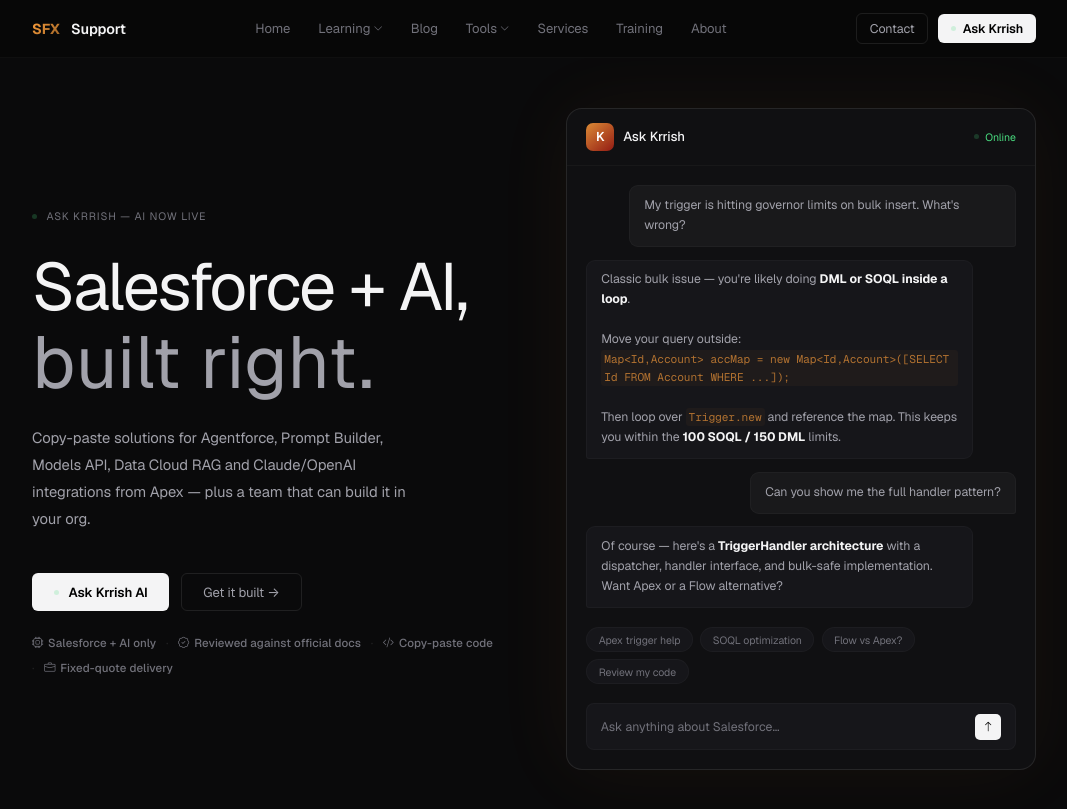
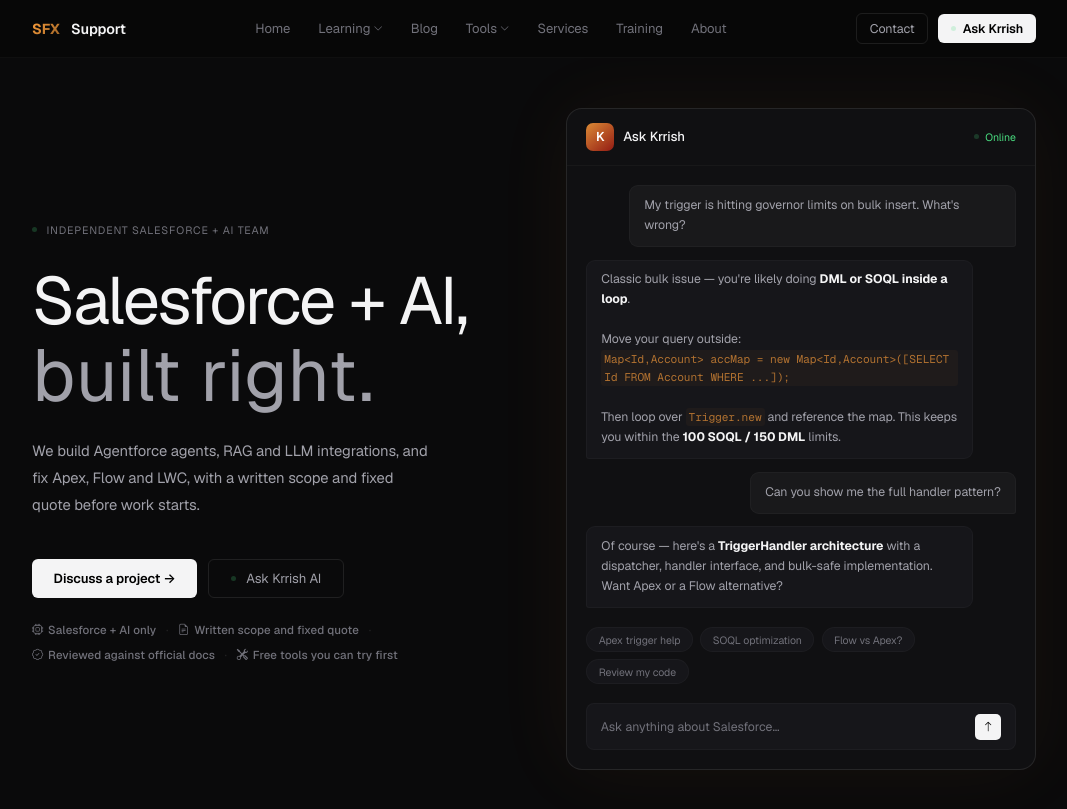
Before and after one commit to sfxsupport/main, a Jekyll site: the page index.html, which Jekyll copies as it is, in a window 1280 px wide and 900 px high. Shown: the top 809 px of the window, without its empty margins (106-1173 px from the left). Built offline with Jekyll 4.4.1, drawn with Linux system fonts in a browser that asks for light colours; some of the changed text lies outside the part shown.

Commit message:
Homepage copy: lead with paid delivery, Discuss a project primary, honest trust row, remove coming-soon tools
Co-Authored-By: Claude Opus 5.5 <noreply@anthropic.com>
Claude-Session: https://claude.ai/code/session_01SGAvG56sbdUa8ZuE1eP29E

```diff
--- a/index.html
+++ b/index.html
@@ -4,7 +4,7 @@
 <meta charset="UTF-8">
 <meta name="viewport" content="width=device-width, initial-scale=1.0">
 <title>SFX Support — Salesforce + AI Solutions: Agentforce, Prompt Builder & LLM Integrations</title>
-<meta name="description" content="Practical Salesforce + AI solutions: Agentforce actions, Prompt Builder, Models API, Data Cloud RAG, MCP and Claude/OpenAI from Apex. Copy-paste code, tools and expert delivery.">
+<meta name="description" content="Independent Salesforce + AI team: Agentforce agents, RAG and LLM integrations, and Apex, Flow and LWC fixes, scoped and quoted before work starts. Plus free tools and guides.">
 <meta name="keywords" content="Salesforce developer, Salesforce interview questions, Salesforce learning, Apex interview, LWC interview questions, Salesforce AI chatbot, Salesforce debug log analyzer, Salesforce interview preparation, SOQL guide, Salesforce flows, Salesforce integration">
 <meta name="author" content="SFX Support">
 <meta name="robots" content="index, follow, max-snippet:-1, max-image-preview:large, max-video-preview:-1">
@@ -15,7 +15,7 @@
 <meta property="og:type" content="website">
 <meta property="og:site_name" content="SFX Support">
 <meta property="og:title" content="SFX Support — Salesforce + AI Solutions: Agentforce, Prompt Builder & LLM Integrations">
-<meta property="og:description" content="Practical Salesforce + AI solutions: Agentforce actions, Prompt Builder, Models API, Data Cloud RAG, MCP and Claude/OpenAI from Apex. Copy-paste code, tools and expert delivery.">
+<meta property="og:description" content="Independent Salesforce + AI team: Agentforce agents, RAG and LLM integrations, and Apex, Flow and LWC fixes, scoped and quoted before work starts. Plus free tools and guides.">
 <meta property="og:url" content="https://sfxsupport.com/">
 <meta property="og:image" content="https://sfxsupport.com/assets/images/FinalLogo.png">
 <meta property="og:locale" content="en_US">
@@ -23,7 +23,7 @@
 <!-- Twitter Card -->
 <meta name="twitter:card" content="summary_large_image">
 <meta name="twitter:title" content="SFX Support — Salesforce + AI Solutions: Agentforce, Prompt Builder & LLM Integrations">
-<meta name="twitter:description" content="Practical Salesforce + AI solutions: Agentforce actions, Prompt Builder, Models API, Data Cloud RAG, MCP and Claude/OpenAI from Apex. Copy-paste code, tools and expert delivery.">
+<meta name="twitter:description" content="Independent Salesforce + AI team: Agentforce agents, RAG and LLM integrations, and Apex, Flow and LWC fixes, scoped and quoted before work starts. Plus free tools and guides.">
 <meta name="twitter:image" content="https://sfxsupport.com/assets/images/FinalLogo.png">
 
 <!-- JSON-LD Schema -->
@@ -801,12 +801,6 @@ a.tc,.tools a,#tools a{color:inherit;}
             SFX Travel Manager
             <span style="font-size:.58rem;font-weight:600;letter-spacing:.07em;text-transform:uppercase;background:rgba(74,222,128,.1);color:rgba(74,222,128,.8);border:1px solid rgba(74,222,128,.25);border-radius:20px;padding:.1rem .45rem;margin-left:2px;">Product</span>
           </a>
-          <div class="ddt" style="margin-top:1rem;">Coming Soon</div>
-          <span style="display:flex;align-items:center;gap:8px;padding:.28rem 0;font-size:.8rem;color:var(--t3);cursor:default;">
-            <i class="bi bi-arrow-left-right" style="font-size:.8rem;color:var(--t3);"></i>
-            Org Comparator
-            <span style="font-size:.58rem;font-weight:600;letter-spacing:.07em;text-transform:uppercase;background:rgba(255,160,60,.1);color:rgba(255,160,60,.7);border:1px solid rgba(255,160,60,.2);border-radius:20px;padding:.1rem .45rem;margin-left:2px;">Soon</span>
-          </span>
         </div>
       </div>
       <a href="/services/">Services</a>
@@ -862,11 +856,6 @@ a.tc,.tools a,#tools a{color:inherit;}
       SFX Travel Manager
       <span style="font-size:.58rem;font-weight:600;letter-spacing:.07em;text-transform:uppercase;background:rgba(74,222,128,.1);color:rgba(74,222,128,.8);border:1px solid rgba(74,222,128,.25);border-radius:20px;padding:.1rem .45rem;margin-left:2px;">Product</span>
     </a>
-    <span style="display:flex;align-items:center;gap:7px;padding:.3rem 0;font-size:.82rem;color:var(--t3);">
-      <i class="bi bi-arrow-left-right" style="font-size:.75rem;"></i>
-      Org Comparator
-      <span style="font-size:.58rem;font-weight:600;letter-spacing:.07em;text-transform:uppercase;background:rgba(255,160,60,.1);color:rgba(255,160,60,.7);border:1px solid rgba(255,160,60,.2);border-radius:20px;padding:.1rem .4rem;">Soon</span>
-    </span>
   </div>
   <a href="/services/">Services</a>
   <a href="/salesforce-training/">Training</a>
@@ -880,27 +869,27 @@ a.tc,.tools a,#tools a{color:inherit;}
   <!-- Left -->
   <div>
     <div class="hero-eyebrow r">
-      <span class="live"></span>&nbsp;Ask Krrish &mdash; AI now live
+      <span class="live"></span>&nbsp;Independent Salesforce + AI team
     </div>
     <h1 class="hero-h r d1">
       Salesforce + AI,<br>
       <span class="it">built right.</span>
     </h1>
     <p class="hero-sub r d2">
-      Copy-paste solutions for Agentforce, Prompt Builder, Models API, Data Cloud RAG and Claude/OpenAI integrations from Apex — plus a team that can build it in your org.
+      We build Agentforce agents, RAG and LLM integrations, and fix Apex, Flow and LWC, with a written scope and fixed quote before work starts.
     </p>
     <div class="hero-btns r d3">
-      <a href="/chatbot/" class="btn-w"><span class="live"></span>&nbsp;Ask Krrish AI</a>
-      <a href="/services/" class="btn-o">Get it built &rarr;</a>
+      <a href="/services/#enquire" class="btn-w">Discuss a project &rarr;</a>
+      <a href="/chatbot/" class="btn-o"><span class="live"></span>&nbsp;Ask Krrish AI</a>
     </div>
     <div class="hero-trust r d4">
       <span><i class="bi bi-cpu"></i> Salesforce + AI only</span>
       <span class="htd">·</span>
+      <span><i class="bi bi-file-earmark-text"></i> Written scope and fixed quote</span>
+      <span class="htd">·</span>
       <span><i class="bi bi-patch-check"></i> Reviewed against official docs</span>
       <span class="htd">·</span>
-      <span><i class="bi bi-code-slash"></i> Copy-paste code</span>
-      <span class="htd">·</span>
-      <span><i class="bi bi-briefcase"></i> Fixed-quote delivery</span>
+      <span><i class="bi bi-tools"></i> Free tools you can try first</span>
     </div>
   </div>
 
@@ -951,8 +940,8 @@ a.tc,.tools a,#tools a{color:inherit;}
 <section id="tools">
   <div class="wrap">
     <div class="label r">AI Tools</div>
-    <h2 class="r d1">Salesforce tools,<br><strong>powered by AI.</strong></h2>
-    <p class="desc r d2" style="margin-bottom:3rem;">Four tools live now — more on the way.</p>
+    <h2 class="r d1">Salesforce tools,<br><strong>built by our team.</strong></h2>
+    <p class="desc r d2" style="margin-bottom:3rem;">Free tools and learning resources, maintained by the team behind our client work.</p>
 
     <a href="/chatbot/" class="tool-feat r d2">
       <div class="tool-av">K</div>
@@ -1028,26 +1017,6 @@ a.tc,.tools a,#tools a{color:inherit;}
       <span class="tool-cta">See below &rarr;</span>
     </a>
 
-    <div class="tool-grid r d3">
-      <div class="tool-card">
-        <div class="tool-card-ic"><i class="bi bi-search"></i></div>
-        <h4>SOQL Generator</h4>
-        <p>Describe your data need in plain English and get an optimized query with relationships and aggregations.</p>
-        <span class="cs">Coming soon</span>
-      </div>
-      <div class="tool-card">
-        <div class="tool-card-ic"><i class="bi bi-code-slash"></i></div>
-        <h4>Apex Generator</h4>
-        <p>Generate production-ready Apex classes, triggers, and test classes with best practices built in.</p>
-        <span class="cs">Coming soon</span>
-      </div>
-      <div class="tool-card">
-        <div class="tool-card-ic"><i class="bi bi-shield-check"></i></div>
-        <h4>Deployment Checker</h4>
-        <p>Pre-deployment checklist, metadata conflict detection, and test coverage analysis.</p>
-        <span class="cs">Coming soon</span>
-      </div>
-    </div>
   </div>
 </section>
 
```
